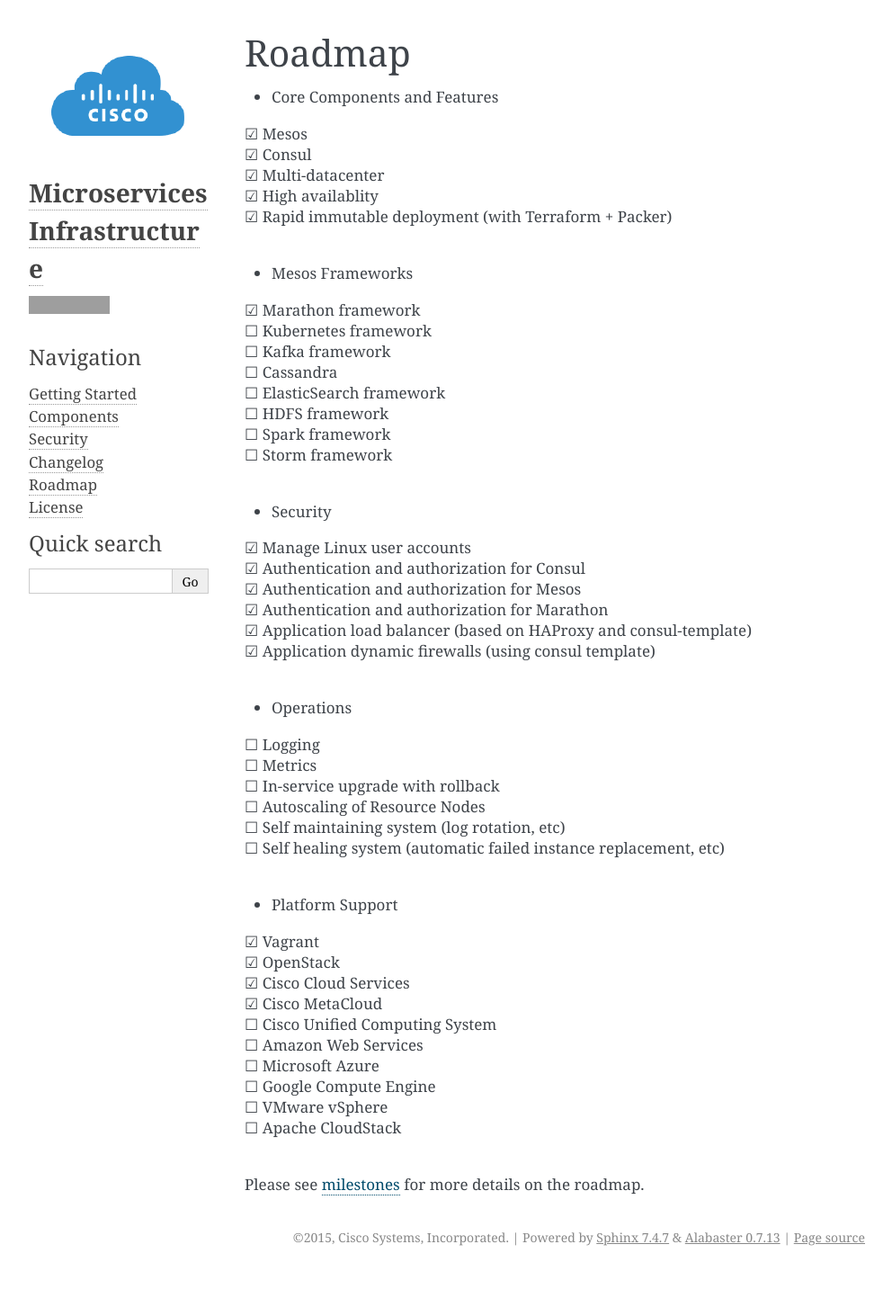
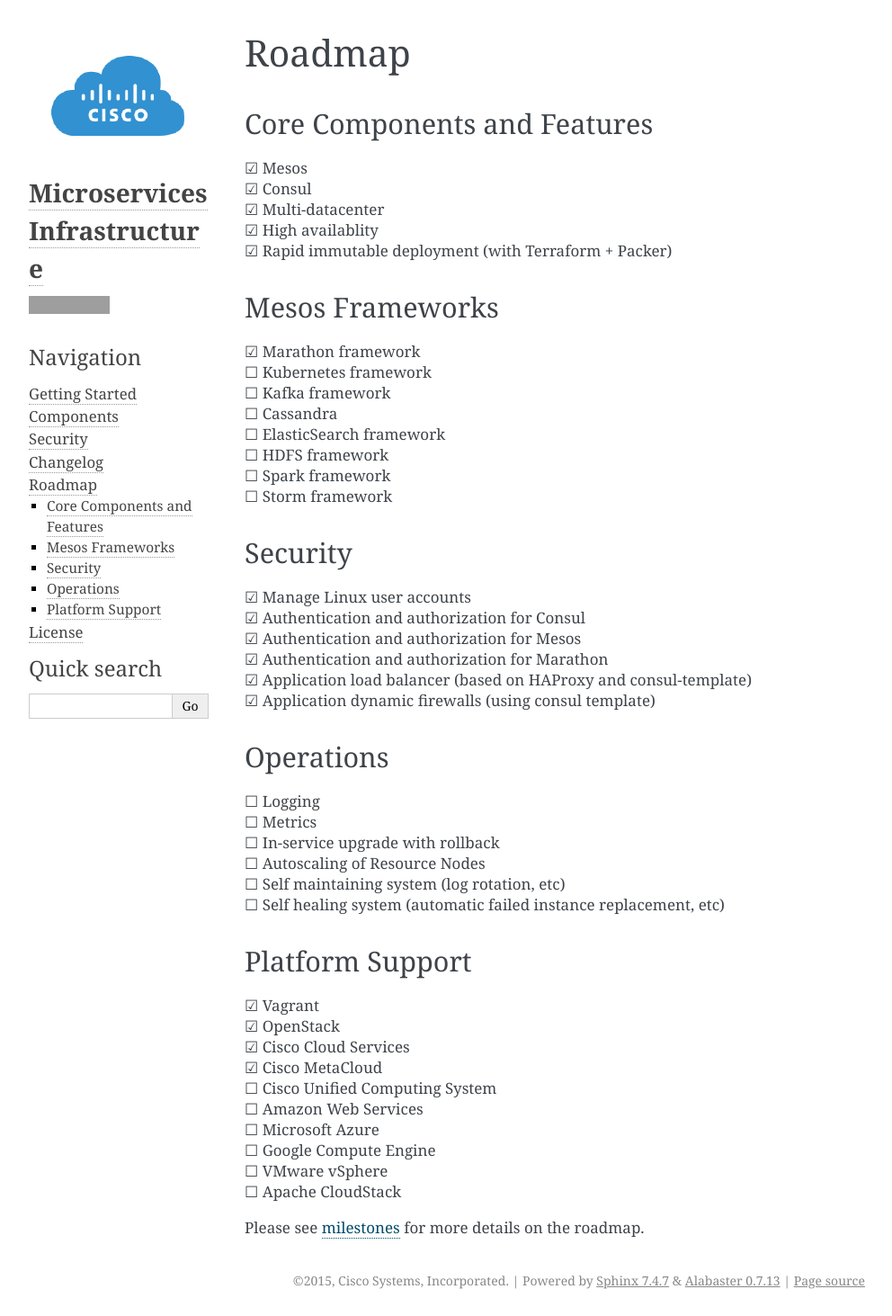
Before and after one commit to mantl/mantl, a Sphinx documentation site: the page built from docs/roadmap.rst, in a window 1280 px wide. Shown: the whole page at 90% size, without its empty margins (148-1140 px from the left). Built offline with Sphinx 7.4.7, drawn with Linux system fonts in a browser that asks for light colours; before the commit the page ends 1415 px from its top, so only the background shows below that; grey boxes are pictures that could not be loaded.

Commit message:
Update roadmap.rst

```diff
--- a/docs/roadmap.rst
+++ b/docs/roadmap.rst
@@ -1,59 +1,55 @@
 Roadmap
 =======
 
-* Core Components and Features
-|     |x| Mesos
-|     |x| Consul
-|     |x| Multi-datacenter
-|     |x| High availablity
-|     |x| Rapid immutable deployment (with Terraform + Packer)
-|
+Core Components and Features
+--------
+| |x| Mesos
+| |x| Consul
+| |x| Multi-datacenter
+| |x| High availablity
+| |x| Rapid immutable deployment (with Terraform + Packer)
 
-* Mesos Frameworks
+Mesos Frameworks
+--------
+| |x| Marathon framework
+| |_| Kubernetes framework
+| |_| Kafka framework
+| |_| Cassandra
+| |_| ElasticSearch framework
+| |_| HDFS framework
+| |_| Spark framework
+| |_| Storm framework
 
-|     |x| Marathon framework
-|     |_| Kubernetes framework
-|     |_| Kafka framework
-|     |_| Cassandra
-|     |_| ElasticSearch framework
-|     |_| HDFS framework
-|     |_| Spark framework
-|     |_| Storm framework
-|
+Security
+--------
+| |x| Manage Linux user accounts
+| |x| Authentication and authorization for Consul
+| |x| Authentication and authorization for Mesos
+| |x| Authentication and authorization for Marathon
+| |x| Application load balancer (based on HAProxy and consul-template)
+| |x| Application dynamic firewalls (using consul template)
 
-* Security
+Operations
+--------
+| |_| Logging
+| |_| Metrics
+| |_| In-service upgrade with rollback
+| |_| Autoscaling of Resource Nodes
+| |_| Self maintaining system (log rotation, etc)
+| |_| Self healing system (automatic failed instance replacement, etc)
 
-|     |x| Manage Linux user accounts
-|     |x| Authentication and authorization for Consul
-|     |x| Authentication and authorization for Mesos
-|     |x| Authentication and authorization for Marathon
-|     |x| Application load balancer (based on HAProxy and consul-template)
-|     |x| Application dynamic firewalls (using consul template)
-|
-
-* Operations
-
-|     |_| Logging
-|     |_| Metrics
-|     |_| In-service upgrade with rollback
-|     |_| Autoscaling of Resource Nodes
-|     |_| Self maintaining system (log rotation, etc)
-|     |_| Self healing system (automatic failed instance replacement, etc)
-|
-
-* Platform Support
-
-|     |x| Vagrant
-|     |x| OpenStack
-|     |x| Cisco Cloud Services
-|     |x| Cisco MetaCloud
-|     |_| Cisco Unified Computing System
-|     |_| Amazon Web Services
-|     |_| Microsoft Azure
-|     |_| Google Compute Engine
-|     |_| VMware vSphere
-|     |_| Apache CloudStack
-|
+Platform Support
+--------
+| |x| Vagrant
+| |x| OpenStack
+| |x| Cisco Cloud Services
+| |x| Cisco MetaCloud
+| |_| Cisco Unified Computing System
+| |_| Amazon Web Services
+| |_| Microsoft Azure
+| |_| Google Compute Engine
+| |_| VMware vSphere
+| |_| Apache CloudStack
 
 Please see milestones_ for more details on the roadmap.
 
```
